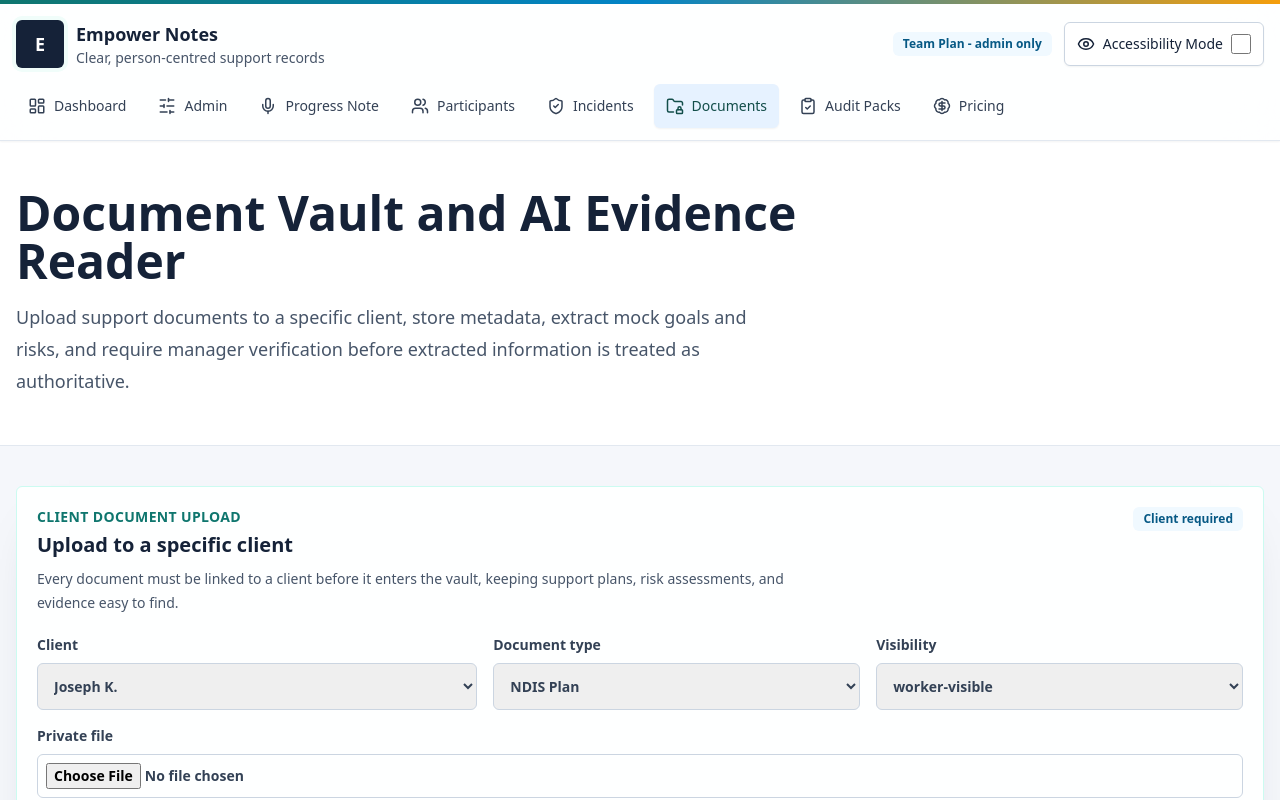
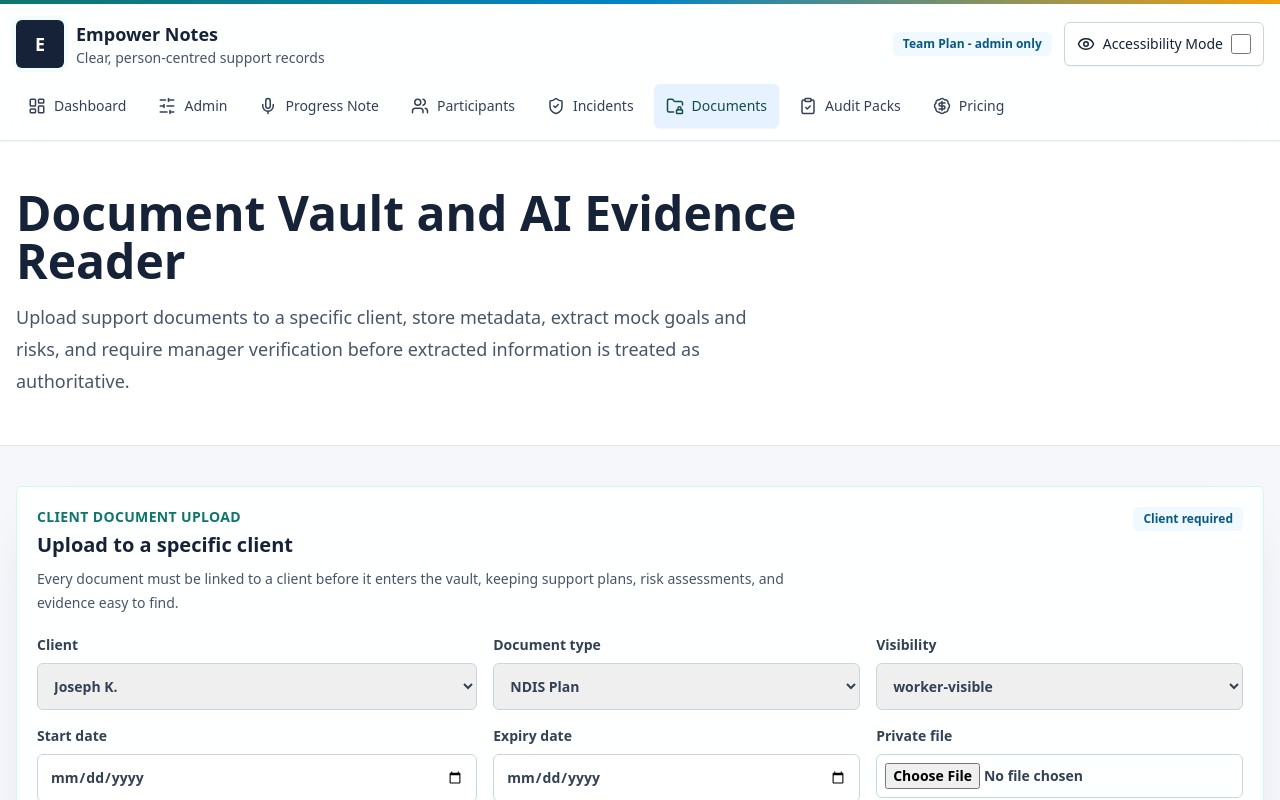
Before and after one commit to DENMWA/EMPOWER, a Next.js app: page /documents in a window 1280 px wide. Shown: the top 800 px of the page. Built offline with nearby package versions, Linux system fonts and the light colour scheme.

Commit message:
Capture document start and expiry dates

```diff
--- a/components/documents/DocumentUploadCard.tsx
+++ b/components/documents/DocumentUploadCard.tsx
@@ -36,7 +36,15 @@ export function DocumentUploadCard() {
             <option>manager-only</option>
           </select>
         </label>
-        <label className="text-sm font-semibold text-slate-700 lg:col-span-3">
+        <label className="text-sm font-semibold text-slate-700">
+          Start date
+          <input className="mt-2 w-full rounded-md border border-slate-300 p-3" type="date" required />
+        </label>
+        <label className="text-sm font-semibold text-slate-700">
+          Expiry date
+          <input className="mt-2 w-full rounded-md border border-slate-300 p-3" type="date" required />
+        </label>
+        <label className="text-sm font-semibold text-slate-700">
           Private file
           <input className="mt-2 w-full rounded-md border border-slate-300 p-2" type="file" />
         </label>
```
